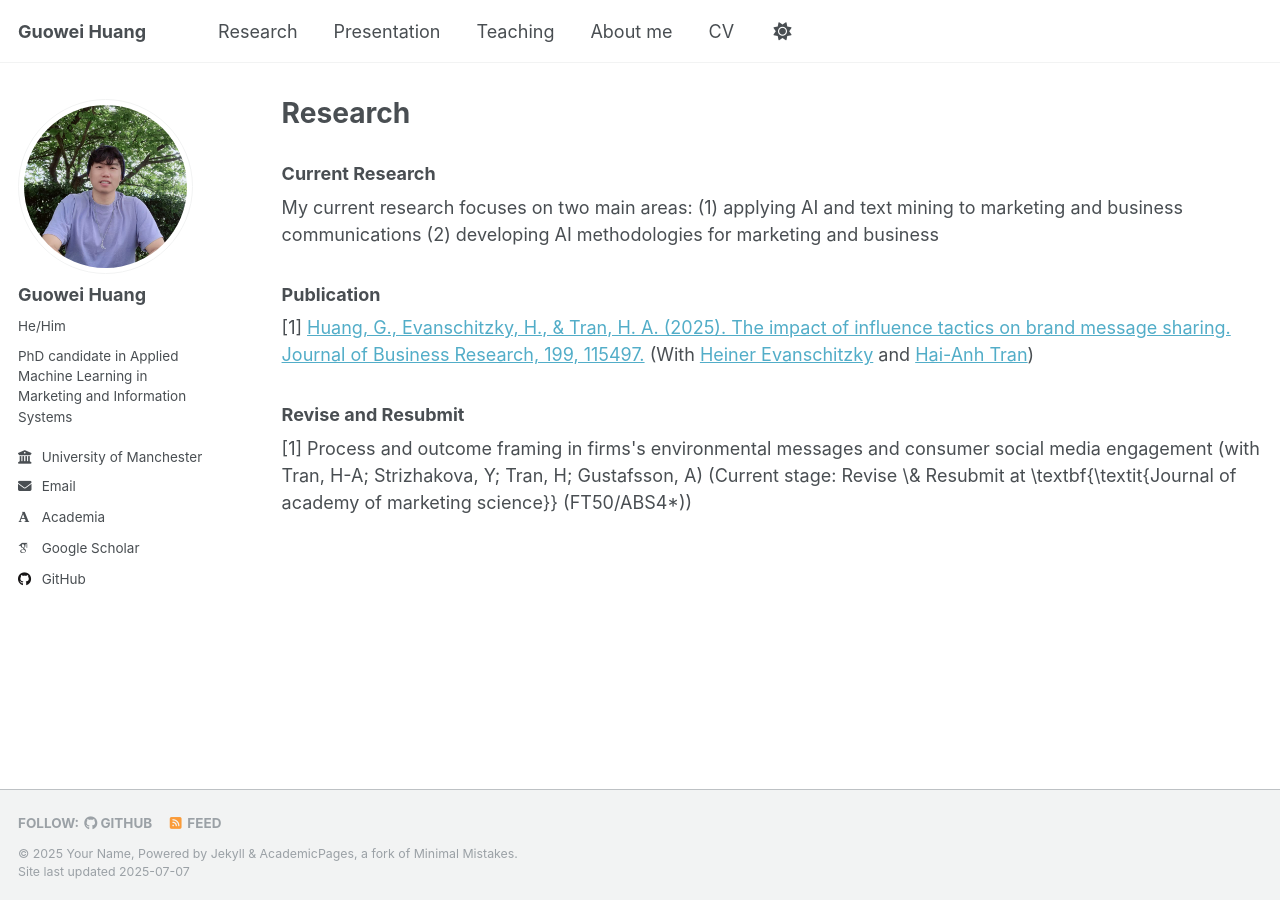
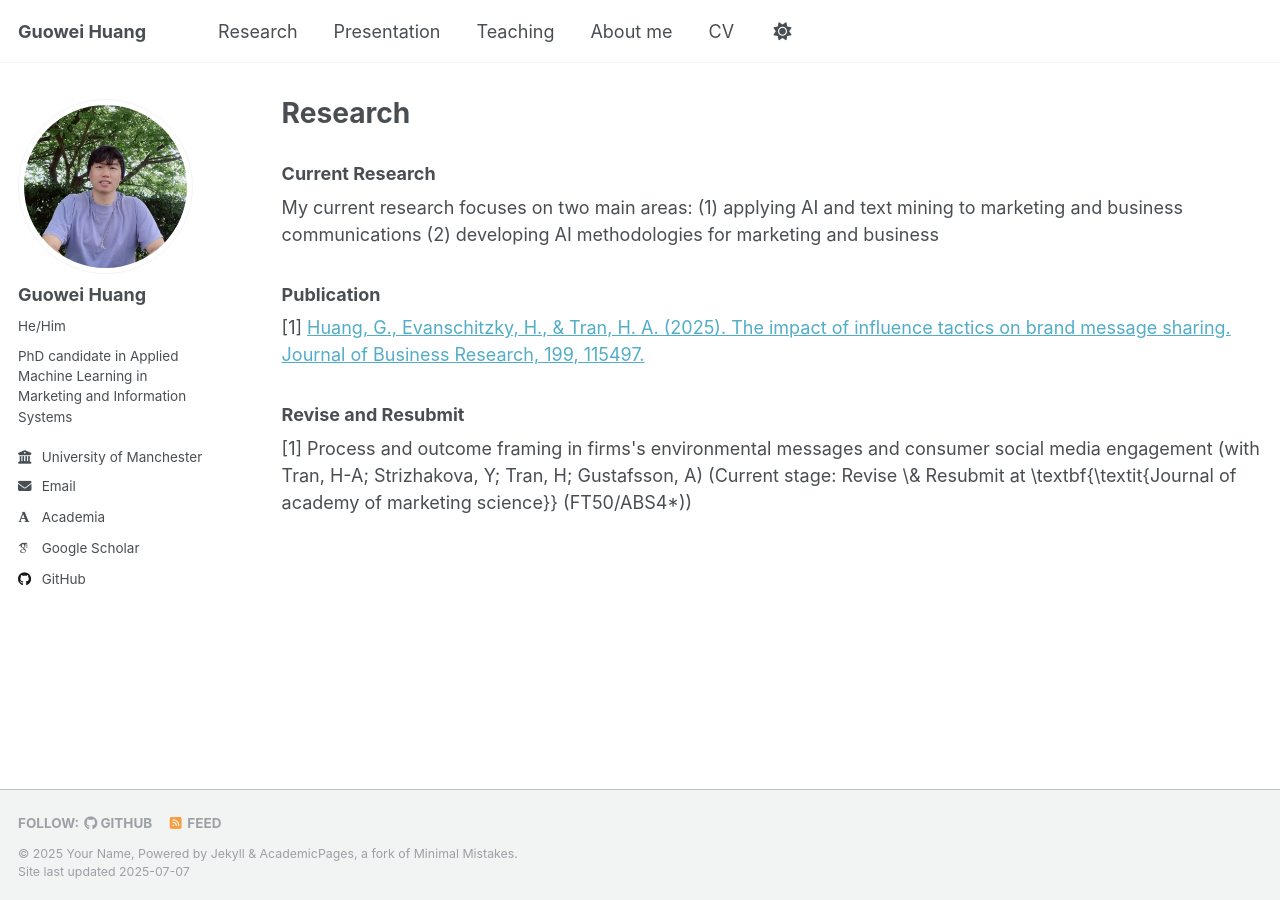
Before and after one commit to Oliverhuang123/Oliverhuang123.github.io, a Jekyll site: the page built from _pages/publications.html, in a window 1280 px wide. Built offline with Jekyll 4.4.1, drawn with Linux system fonts in a browser that asks for light colours; some web fonts are replaced.

Commit message:
Update publications.html

```diff
--- a/_pages/publications.html
+++ b/_pages/publications.html
@@ -10,8 +10,8 @@ My current research focuses on two main areas: (1) applying AI and text mining t
 
 <h3>Publication</h3>
 [1] <a href="https://doi.org/10.1016/j.jbusres.2025.115497" target="_blank">Huang, G., Evanschitzky, H., & Tran, H. A. (2025). The impact of influence tactics on brand message sharing. Journal of Business Research, 199, 115497.</a>
-(With <a href="https://scholar.google.com/citations?user=XRjQAP4AAAAJ&hl=en" target="_blank">Heiner Evanschitzky</a> and <a href="https://scholar.google.com/citations?user=ATPRTE07hSoC&hl=en" target="_blank">Hai-Anh Tran</a>)
-
+<!-- (With <a href="https://scholar.google.com/citations?user=XRjQAP4AAAAJ&hl=en" target="_blank">Heiner Evanschitzky</a> and <a href="https://scholar.google.com/citations?user=ATPRTE07hSoC&hl=en" target="_blank">Hai-Anh Tran</a>)
+ -->
 <h3>Revise and Resubmit</h3>
 
 [1] Process and outcome framing in firms's environmental messages and consumer social media engagement (with Tran, H-A; Strizhakova, Y; Tran, H; Gustafsson, A) (Current stage: Revise \& Resubmit at \textbf{\textit{Journal of academy of marketing science}} (FT50/ABS4*))
```
